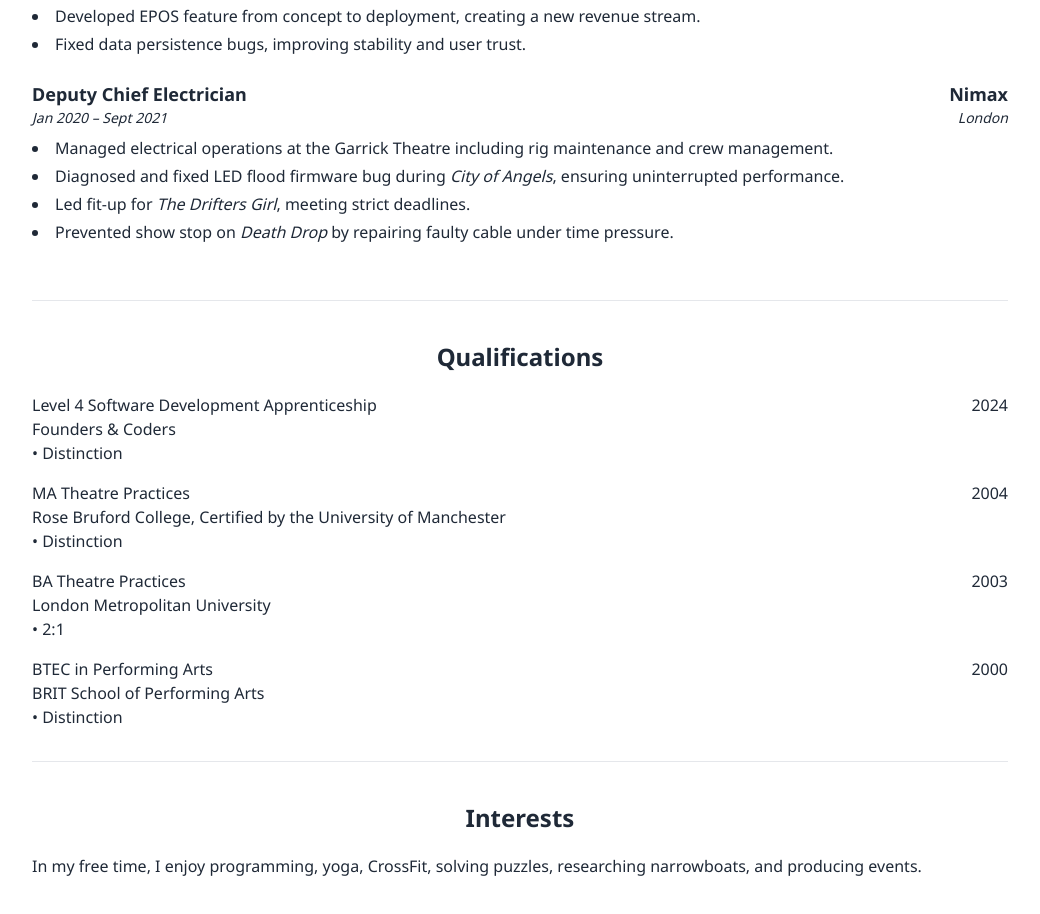
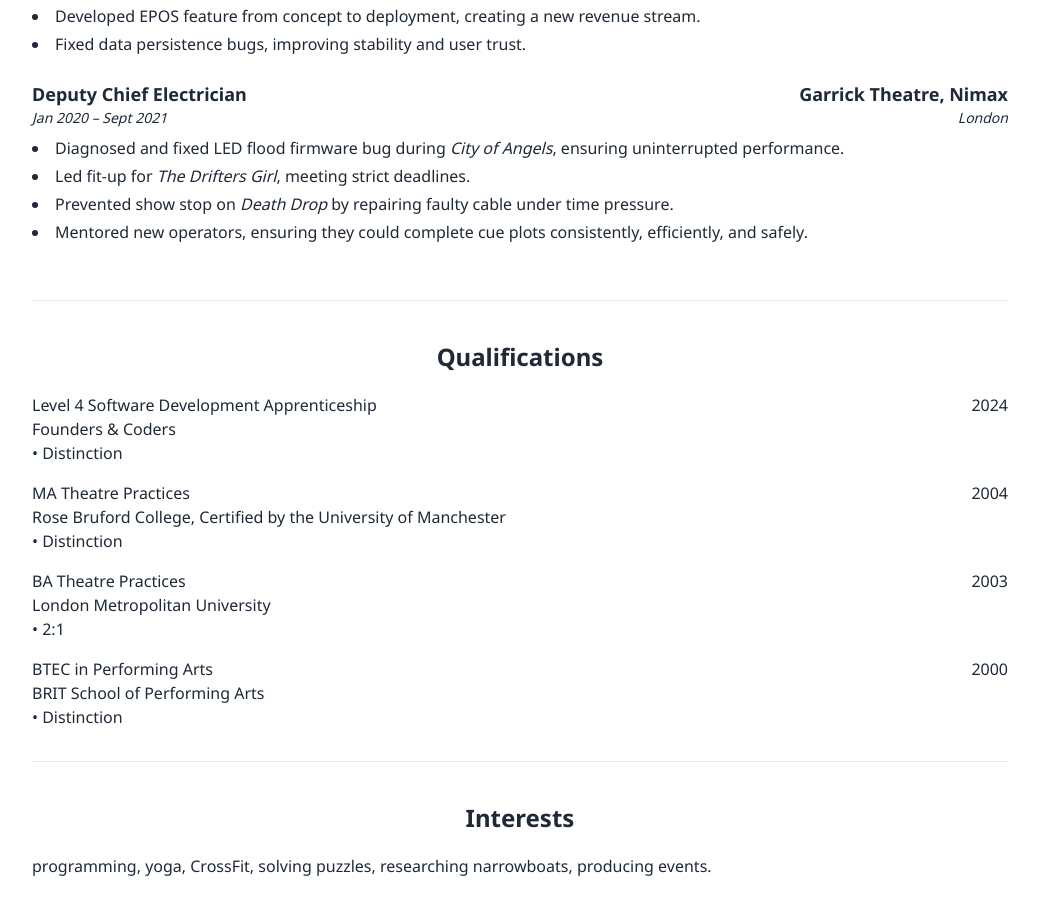
Before and after one commit to GalKJ/galjonesportfolio, a Next.js app: page / in a window 1280 px wide. Shown: the part 1041-1955 px from the top of the page, without its empty margins (120-1160 px from the left). Built offline with nearby package versions, Linux system fonts and the light colour scheme.

Commit message:
style: update company name and enhance bullet points in CVV2

```diff
--- a/src/data/cvV2.ts
+++ b/src/data/cvV2.ts
@@ -82,14 +82,14 @@ export const cvV2: CVV2 = {
     },
     {
       role: "Deputy Chief Electrician",
-      company: "Nimax",
+      company: "Garrick Theatre, Nimax",
       period: "Jan 2020 – Sept 2021",
       location: "London",
       bullets: [
-        "Managed electrical operations at the Garrick Theatre including rig maintenance and crew management.",
         "Diagnosed and fixed LED flood firmware bug during City of Angels, ensuring uninterrupted performance.",
         "Led fit-up for The Drifters Girl, meeting strict deadlines.",
         "Prevented show stop on Death Drop by repairing faulty cable under time pressure.",
+        "Mentored new operators, ensuring they could complete cue plots consistently, efficiently, and safely.",
       ],
     },
   ],
@@ -121,12 +121,11 @@ export const cvV2: CVV2 = {
     },
   ],
   interests: [
-    "In my free time",
-    "I enjoy programming",
+    "programming",
     "yoga",
     "CrossFit",
     "solving puzzles",
     "researching narrowboats",
-    "and producing events",
+    "producing events",
   ],
 };
```
